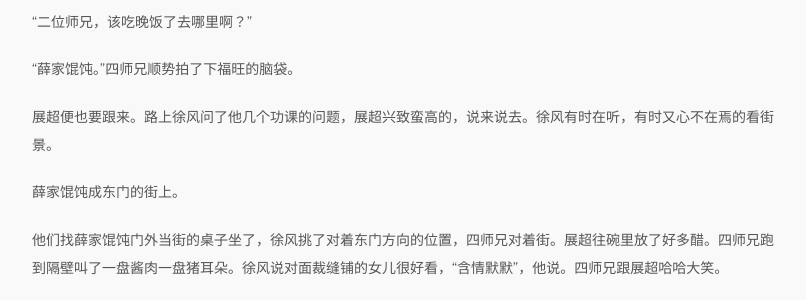
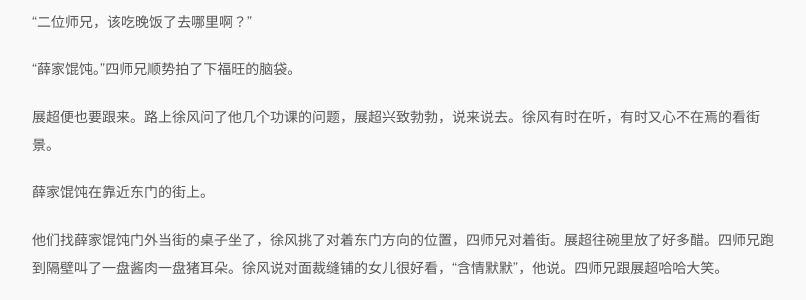
Before and after one commit to shengjin/shengjin.github.io, a Jekyll site: the page built from index.markdown, in a window 1280 px wide. Shown: the part 1000-1300 px from the top of the page, without its empty margins (233-1039 px from the left). Built offline with Jekyll 4.4.1, drawn with Linux system fonts in a browser that asks for light colours; nearby versions of some CDN libraries; some web fonts are replaced; Markdown is read by kramdown in place of the engine named in the settings.

Commit message:
wuxia3 refine2

```diff
--- a/_posts/2016-01-26-wuxia3.markdown
+++ b/_posts/2016-01-26-wuxia3.markdown
@@ -37,9 +37,9 @@ tags:
 
 “薛家馄饨。”四师兄顺势拍了下福旺的脑袋。
 
-展超便也要跟来。路上徐风问了他几个功课的问题，展超兴致蛮高的，说来说去。徐风有时在听，有时又心不在焉的看街景。
+展超便也要跟来。路上徐风问了他几个功课的问题，展超兴致勃勃，说来说去。徐风有时在听，有时又心不在焉的看街景。
 
-薛家馄饨成东门的街上。
+薛家馄饨在靠近东门的街上。
 
 他们找薛家馄饨门外当街的桌子坐了，徐风挑了对着东门方向的位置，四师兄对着街。展超往碗里放了好多醋。四师兄跑到隔壁叫了一盘酱肉一盘猪耳朵。徐风说对面裁缝铺的女儿很好看，“含情默默”，他说。四师兄跟展超哈哈大笑。
 
```
